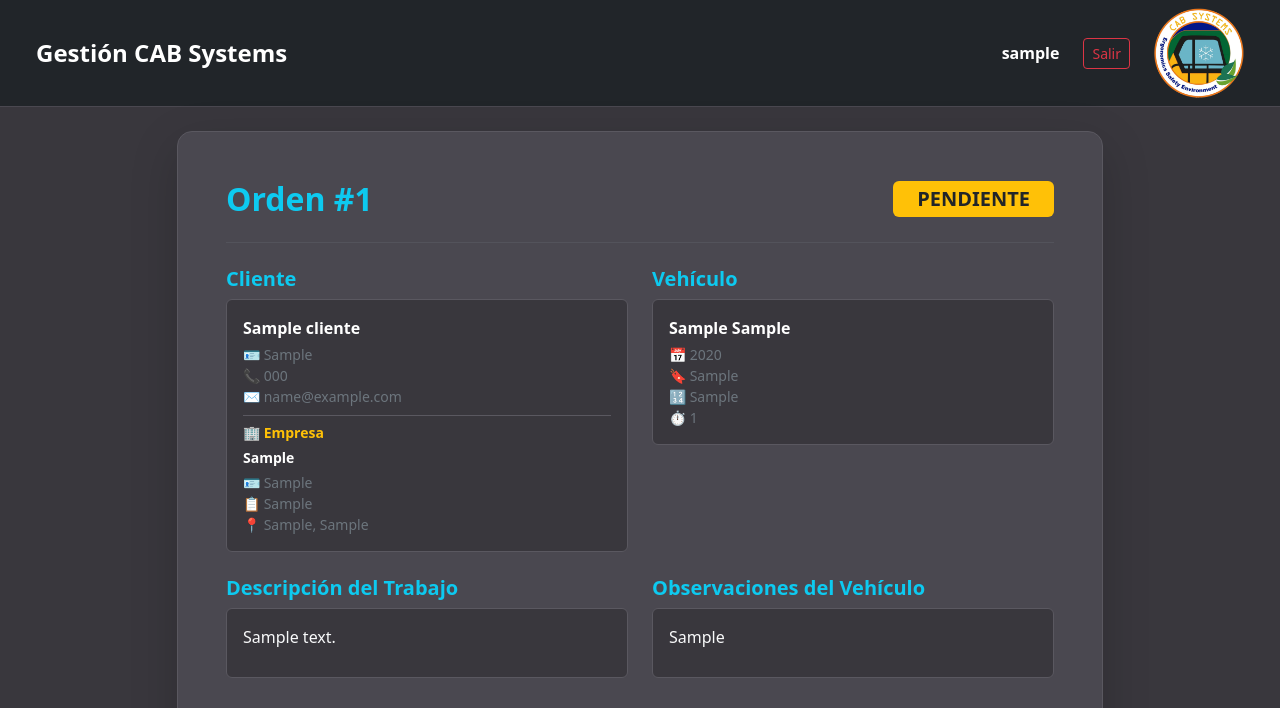
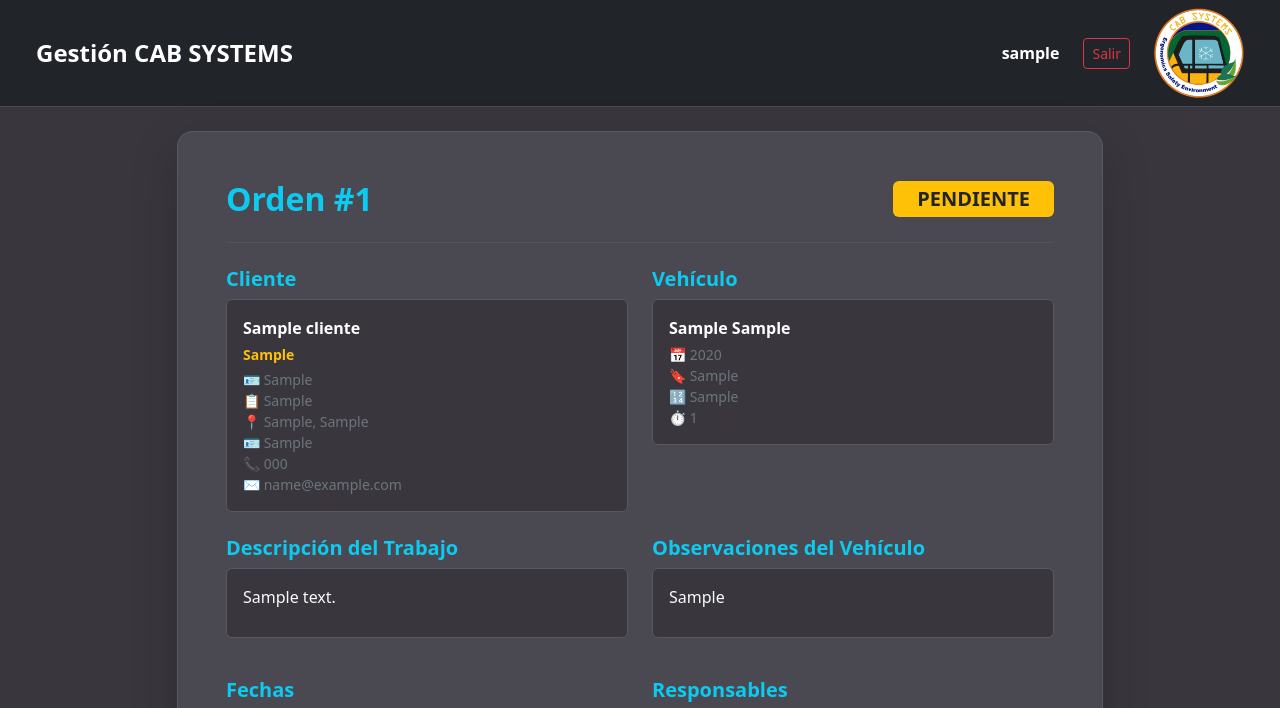
Before and after one commit to Masfos/gestion-cab-systems, a Django app: page /orden/ver/1/ in a window 1280 px wide. Shown: the top 708 px of the page. Run offline with Django 5.2, Linux system fonts and the light colour scheme; a user stored in the database is signed in; tables that the repository leaves empty hold one stand-in row (values such as "Sample post"); grey boxes marked "Sample" are stand-in pictures.

Commit message:
fix: cambiar CAB Systems a CAB SYSTEMS en templates

```diff
--- a/templates/base.html
+++ b/templates/base.html
@@ -3,7 +3,7 @@
 <html lang="es">
 <head>
     <meta charset="UTF-8">
-    <title>Gestión CAB Systems</title>
+    <title>Gestión CAB SYSTEMS</title>
     <link href="https://cdn.jsdelivr.net/npm/bootstrap@5.3.2/dist/css/bootstrap.min.css" rel="stylesheet">
     <style>
         body { background-color: #39373d; color: white; }
@@ -18,7 +18,7 @@
     <nav class="navbar navbar-dark navbar-custom mb-4">
         <div class="container-fluid d-flex justify-content-between align-items-center">
             <a href="{% url 'dashboard' %}" class="brand-link">
-                <span class="h4 fw-bold">Gestión CAB Systems</span>
+                <span class="h4 fw-bold">Gestión CAB SYSTEMS</span>
             </a>
             <div class="d-flex align-items-center gap-4">
                 {% if user.is_authenticated %}
--- a/templates/login.html
+++ b/templates/login.html
@@ -4,7 +4,7 @@
 <head>
     <meta charset="UTF-8">
     <meta name="viewport" content="width=device-width, initial-scale=1.0">
-    <title>Acceso CAB Systems</title>
+    <title>Acceso CAB SYSTEMS</title>
     <link href="https://cdn.jsdelivr.net/npm/bootstrap@5.3.2/dist/css/bootstrap.min.css" rel="stylesheet">
     <style>
         body {
@@ -83,7 +83,7 @@
 <body>
     <div class="login-card shadow-lg">
         <img src="{% static 'img/logo.png' %}" alt="Logo CAB" class="logo-login">
-        <h2 class="h4 mb-4 fw-bold">Gestión CAB Systems</h2>
+        <h2 class="h4 mb-4 fw-bold">Gestión CAB SYSTEMS</h2>
 
         {% if form.errors %}
             <div class="error-box">
--- a/templates/ver_orden.html
+++ b/templates/ver_orden.html
@@ -2,7 +2,7 @@
 {% block content %}
 
 <style>
-/* ===== PANTALLA ===== */
+/* ===== PANTALLA: emojis visibles ===== */
 .icono-print { display: none; }
 .icono-screen { display: inline; }
 
@@ -81,16 +81,16 @@
             <div class="card-body p-5">
 
                 {% load static %}
-                <!-- ENCABEZADO IMPRESIÓN -->
+                {# ENCABEZADO IMPRESIÓN #}
                 <div class="print-header" style="margin-bottom: 12px;">
-                    <!-- Fila superior: logo + datos empresa + orden -->
+                    {# Fila superior: logo + datos empresa + orden #}
                     <table style="width:100%; border:none; border-collapse:collapse; margin-bottom:6px;">
                         <tr>
                             <td style="border:none; vertical-align:middle; width:12%; padding-right:8px;">
                                 <img src="{% static 'img/logo.png' %}" style="width:75px; height:75px; object-fit:contain;">
                             </td>
                             <td style="border:none; vertical-align:middle; width:55%;">
-                                <strong style="font-size:11pt;">CAB Systems</strong><br>
+                                <strong style="font-size:11pt;">CAB SYSTEMS</strong><br>
                                 <span style="font-size:8pt;">Equipos, Servicios y Tecnologías Spa.</span><br>
                                 <span style="font-size:8pt;">Av. Pdte. Salvador Allende #690, Antofagasta — RUT: 76.073.202-8</span><br>
                                 <span style="font-size:8pt;">Giro: Aire Acondicionado, Presurización, Hermeticidad y Filtración de Aire</span><br>
@@ -107,7 +107,7 @@
                     <hr style="border:none; border-top:2px solid #000; margin:0;">
                 </div>
 
-                <!-- ENCABEZADO PANTALLA -->
+                {# ENCABEZADO PANTALLA #}
                 <div class="screen-only d-flex justify-content-between align-items-center mb-4">
                     <h2 class="fw-bold m-0 text-info">Orden #{{ orden.id }}</h2>
                     <span class="badge fs-5 px-4 py-2
@@ -122,34 +122,15 @@
                 </div>
                 <hr class="border-secondary screen-only">
 
-                <!-- CLIENTE Y VEHÍCULO -->
+                {# CLIENTE Y VEHÍCULO #}
                 <div class="row mt-4">
                     <div class="col-md-6 mb-4">
                         <h5 class="text-info fw-bold seccion-titulo">Cliente</h5>
                         <div class="dato-box p-3 rounded" style="background: #39373d; border: 1px solid #5a5860;">
-                            <!-- Datos personales del cliente -->
                             <p class="mb-1 fw-bold">{{ orden.cliente.nombre }}</p>
-                            {% if orden.cliente.rut %}
-                            <p class="mb-0 small text-secondary">
-                                <span class="icono-screen">🪪 </span><span class="icono-print">RUT: </span>{{ orden.cliente.rut }}
-                            </p>
+                            {% if orden.cliente.empresa %}
+                            <p class="mb-1 text-warning small fw-bold">{{ orden.cliente.empresa }}</p>
                             {% endif %}
-                            {% if orden.cliente.telefono %}
-                            <p class="mb-0 small text-secondary">
-                                <span class="icono-screen">📞 </span><span class="icono-print">Tel: </span>{{ orden.cliente.telefono }}
-                            </p>
-                            {% endif %}
-                            {% if orden.cliente.email %}
-                            <p class="mb-0 small text-secondary">
-                                <span class="icono-screen">✉️ </span><span class="icono-print">Email: </span>{{ orden.cliente.email }}
-                            </p>
-                            {% endif %}
-                            <!-- Datos de empresa (solo si existe) -->
-                            {% if orden.cliente.empresa %}
-                            <p class="mb-1 mt-2 fw-bold small text-warning" style="border-top: 1px solid #5a5860; padding-top: 6px;">
-                                <span class="icono-screen">🏢 </span>Empresa
-                            </p>
-                            <p class="mb-1 fw-bold small">{{ orden.cliente.empresa }}</p>
                             {% if orden.cliente.rut_empresa %}
                             <p class="mb-0 small text-secondary">
                                 <span class="icono-screen">🪪 </span><span class="icono-print">RUT Empresa: </span>{{ orden.cliente.rut_empresa }}
@@ -169,6 +150,20 @@
                                 <span class="icono-screen">🏙️ </span><span class="icono-print">Ciudad: </span>{{ orden.cliente.ciudad }}
                             </p>
                             {% endif %}
+                            {% if orden.cliente.rut %}
+                            <p class="mb-0 small text-secondary">
+                                <span class="icono-screen">🪪 </span><span class="icono-print">RUT: </span>{{ orden.cliente.rut }}
+                            </p>
+                            {% endif %}
+                            {% if orden.cliente.telefono %}
+                            <p class="mb-0 small text-secondary">
+                                <span class="icono-screen">📞 </span><span class="icono-print">Tel: </span>{{ orden.cliente.telefono }}
+                            </p>
+                            {% endif %}
+                            {% if orden.cliente.email %}
+                            <p class="mb-0 small text-secondary">
+                                <span class="icono-screen">✉️ </span><span class="icono-print">Email: </span>{{ orden.cliente.email }}
+                            </p>
                             {% endif %}
                         </div>
                     </div>
@@ -198,7 +193,7 @@
                     </div>
                 </div>
 
-                <!-- DESCRIPCIÓN Y OBSERVACIONES -->
+                {# DESCRIPCIÓN Y OBSERVACIONES #}
                 <div class="row">
                     <div class="col-md-{% if orden.observaciones %}6{% else %}12{% endif %} mb-4">
                         <h5 class="text-info fw-bold seccion-titulo">Descripción del Trabajo</h5>
@@ -212,7 +207,7 @@
                     {% endif %}
                 </div>
 
-                <!-- FECHAS Y RESPONSABLES -->
+                {# FECHAS Y RESPONSABLES #}
                 <div class="row mb-4">
                     <div class="col-md-6 mb-3">
                         <h5 class="text-info fw-bold seccion-titulo">Fechas</h5>
@@ -230,7 +225,7 @@
                     </div>
                 </div>
 
-                <!-- MATERIALES -->
+                {# MATERIALES #}
                 <hr class="border-secondary my-4">
                 <h5 class="text-info fw-bold seccion-titulo mb-3">Materiales y Repuestos</h5>
                 <div class="table-responsive mb-4">
@@ -254,7 +249,7 @@
                     </table>
                 </div>
 
-                <!-- IMÁGENES (solo pantalla) -->
+                {# IMÁGENES (solo pantalla) #}
                 <div class="seccion-imagenes">
                     <hr class="border-secondary my-4">
                     <h5 class="text-info fw-bold mb-3">Evidencia Fotográfica</h5>
@@ -281,7 +276,7 @@
                     </div>
                 </div>
 
-                <!-- FIRMA (para impresión) -->
+                {# FIRMA (solo impresión) #}
                 <div class="print-firma" style="margin-top: 80px; border-top: 1px solid #ccc; padding-top: 10px;">
                     <table style="width:100%; border:none; border-collapse:collapse;">
                         <tr>
@@ -296,7 +291,7 @@
                     </table>
                 </div>
 
-                <!-- BOTONES PANTALLA -->
+                {# BOTONES PANTALLA #}
                 <div class="text-center mt-5 d-flex justify-content-center gap-3 no-print">
                     <a href="{% url 'dashboard' %}" class="btn btn-outline-light px-4">← Volver</a>
                     <button onclick="window.print()" class="btn btn-outline-warning px-4">🖨️ Imprimir</button>
```
